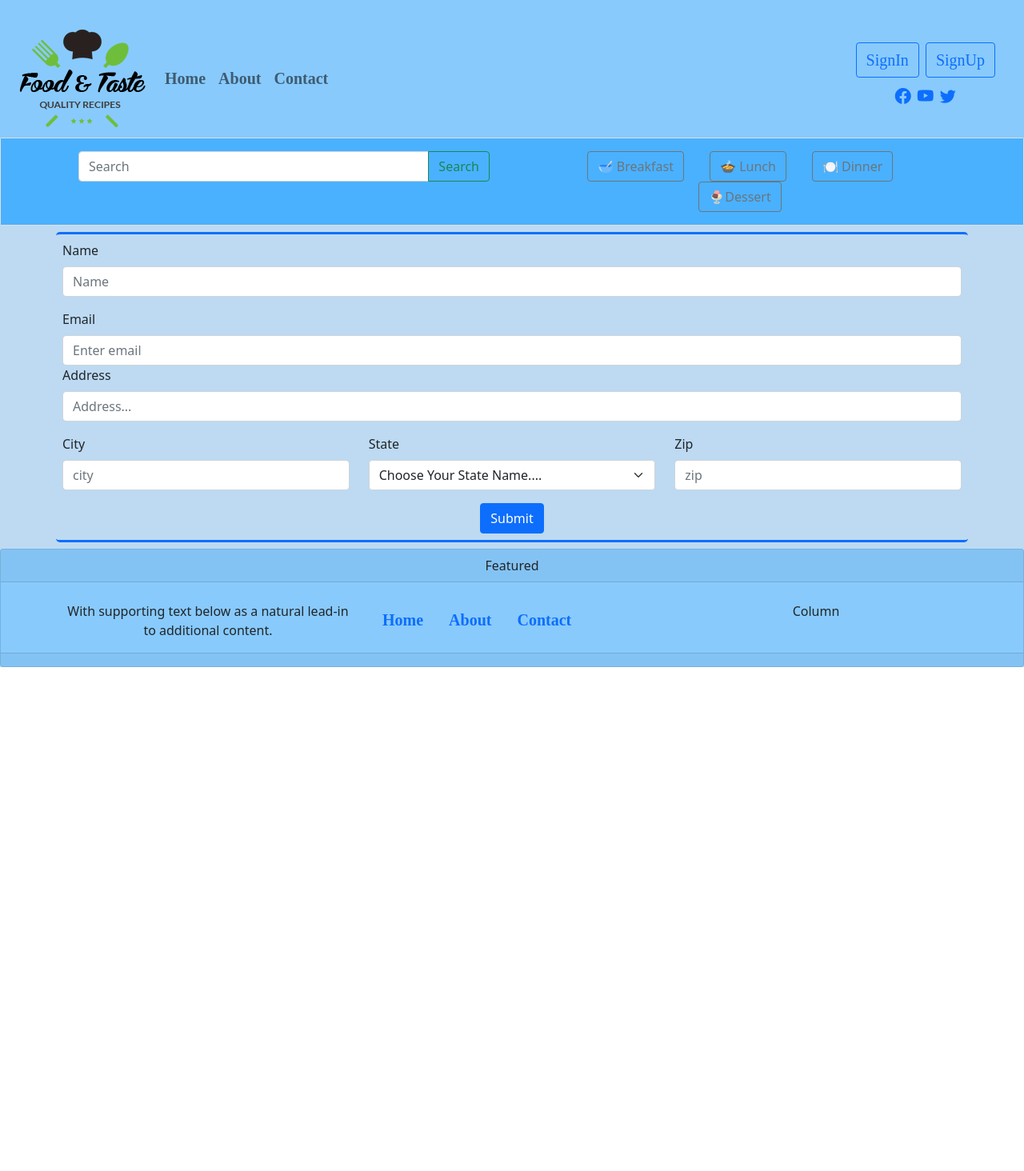
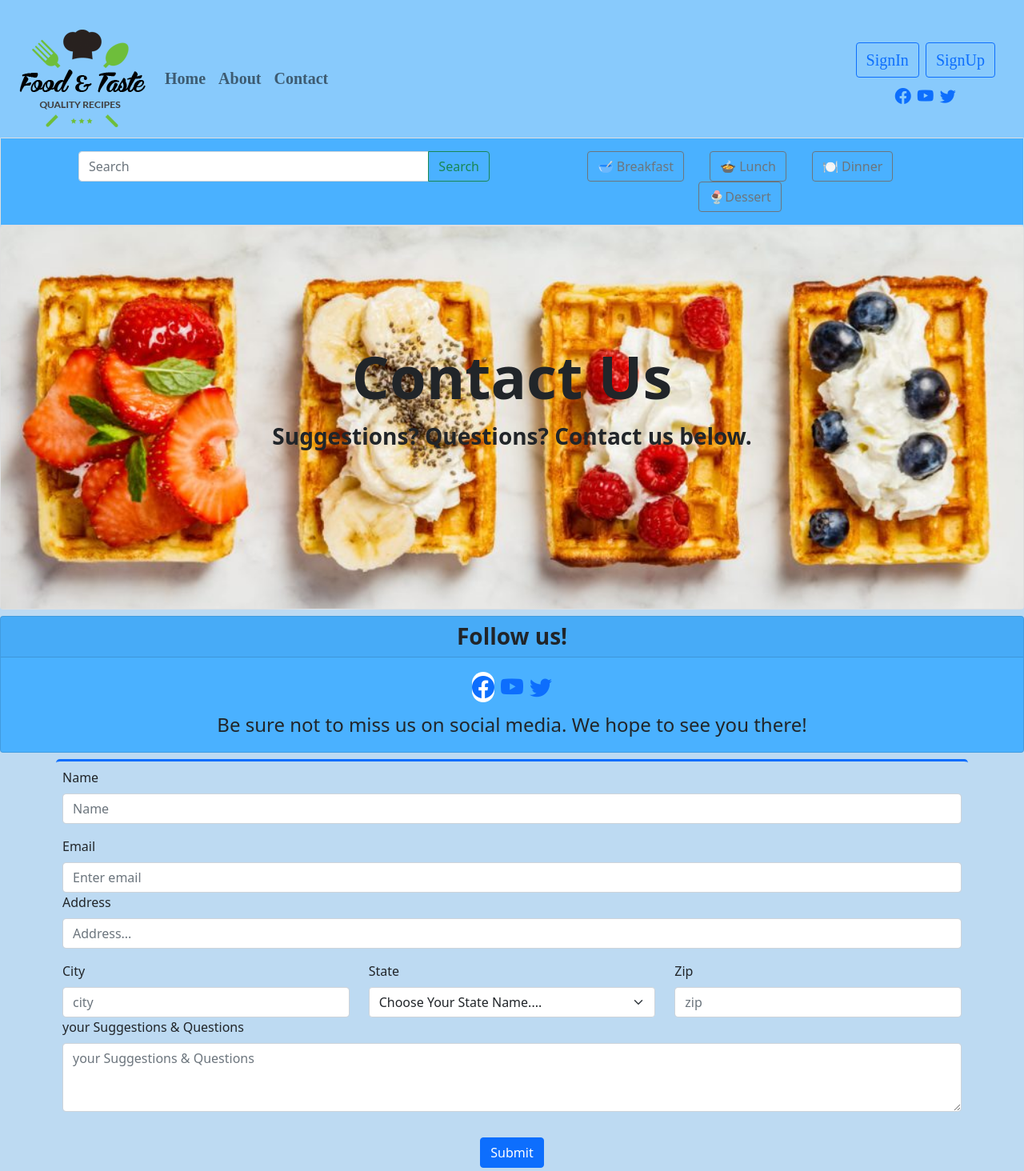
Before and after one commit to parth-283/Recipe-Management-System, a React (Create React App) app: page /contact in a window 1280 px wide. Shown: the top 1464 px of the page at 80% size. Before the commit the page ends 834 px from the top, so only its background shows below. Built offline with nearby package versions, Linux system fonts and the light colour scheme.

Commit message:
add files

```diff
--- a/src/Component/About/About.js
+++ b/src/Component/About/About.js
@@ -23,7 +23,7 @@ function About() {
             >
               About Us
             </h5>
-            <p className="card-title fs-3  fw-normal">
+            <p className="card-title fs-3  fw-bold ">
               About our recipes and cooks.
             </p>
           </div>
--- a/src/Component/Contact/Contact.js
+++ b/src/Component/Contact/Contact.js
@@ -1,8 +1,57 @@
 import React from "react";
 import { Form, Col, Row, Button } from "react-bootstrap";
+import About1 from "../../pics/About1.jpg";
+import { Link } from "react-router-dom";
 
 function Contact() {
   return (
+    <div>
+      <div className=" d-flex" style={{ justifyContent: "center" }}>
+        <div className="card  ">
+          <img
+            src={About1}
+            className="img-fluid "
+            width={2000}
+            height={450}
+            alt="..."
+          ></img>
+          <div className="card-img-overlay text-center ">
+            <h5
+              className="card-title fw-bolder fw-bold"
+              style={{ paddingTop: "128px", fontSize: "74px" }}
+            >
+              Contact Us
+            </h5>
+            <p className="card-title fs-3  fw-normal fw-bold">
+              Suggestions? Questions? Contact us below.
+            </p>
+          </div>
+        </div>
+      </div>
+
+      <div >
+        <div class="card text-center mt-2   "   style={{ backgroundColor: "#4ab1ff" }} >
+          <h5 class="card-header  fw-bold fs-3">Follow us!</h5>
+          <div class="card-body">
+            <div class="card-title fs-3">
+              <Link to="/" className="m-1  ">
+                <i className="bi bi-facebook " style={{    backgroundColor:" white",
+    borderRadius: "32px"}}></i>
+              </Link>
+              <Link to="/" className="m-1">
+                <i className="bi bi-youtube"></i>
+              </Link>
+              <Link to="/" className="m-1">
+                <i className="bi bi-twitter"></i>
+              </Link>
+            </div>
+            <p class="card-text fs-4 fw-ligh">
+              Be sure not to miss us on social media. We hope to see you there!
+            </p>
+          </div>
+        </div>
+      </div>
+
       <div className="d-flex  justify-content-center">
         <div className="container m-2 p-2  border-bottom border-top  border-primary border-3 rounded-3  ">
           <Form>
@@ -15,18 +64,26 @@ function Contact() {
 
             <Form.Group as={Col} controlId="formGridEmail">
               <Form.Label>Email</Form.Label>
-            <Form.Control type="email" name="email" placeholder="Enter email" />
+              <Form.Control
+                type="email"
+                name="email"
+                placeholder="Enter email"
+              />
             </Form.Group>
 
             <Form.Group className="mb-3" controlId="formGridAddress1">
               <Form.Label>Address</Form.Label>
-            <Form.Control placeholder="Address..." name="email" type="Address" />
+              <Form.Control
+                placeholder="Address..."
+                name="email"
+                type="Address"
+              />
             </Form.Group>
 
             <Row className="mb-3">
               <Form.Group as={Col} controlId="formGridCity">
                 <Form.Label>City</Form.Label>
-              <Form.Control placeholder="city" name="city" type="city"   />
+                <Form.Control placeholder="city" name="city" type="city" />
               </Form.Group>
 
               <Form.Group as={Col} controlId="formGridState">
@@ -80,6 +137,18 @@ function Contact() {
                 <Form.Label>Zip</Form.Label>
                 <Form.Control placeholder="zip" name="zip" type="zip" />
               </Form.Group>
+
+              <Form.Group
+                className="mb-3"
+                controlId="exampleForm.ControlTextarea1"
+              >
+                <Form.Label>your Suggestions & Questions</Form.Label>
+                <Form.Control
+                  as="textarea"
+                  rows={3}
+                  placeholder="your Suggestions & Questions"
+                />
+              </Form.Group>
             </Row>
 
             <div className="d-flex  justify-content-center">
@@ -90,6 +159,7 @@ function Contact() {
           </Form>
         </div>
       </div>
+    </div>
   );
 }
 
```
Lines whose indentation alone changed are shown as unchanged.
